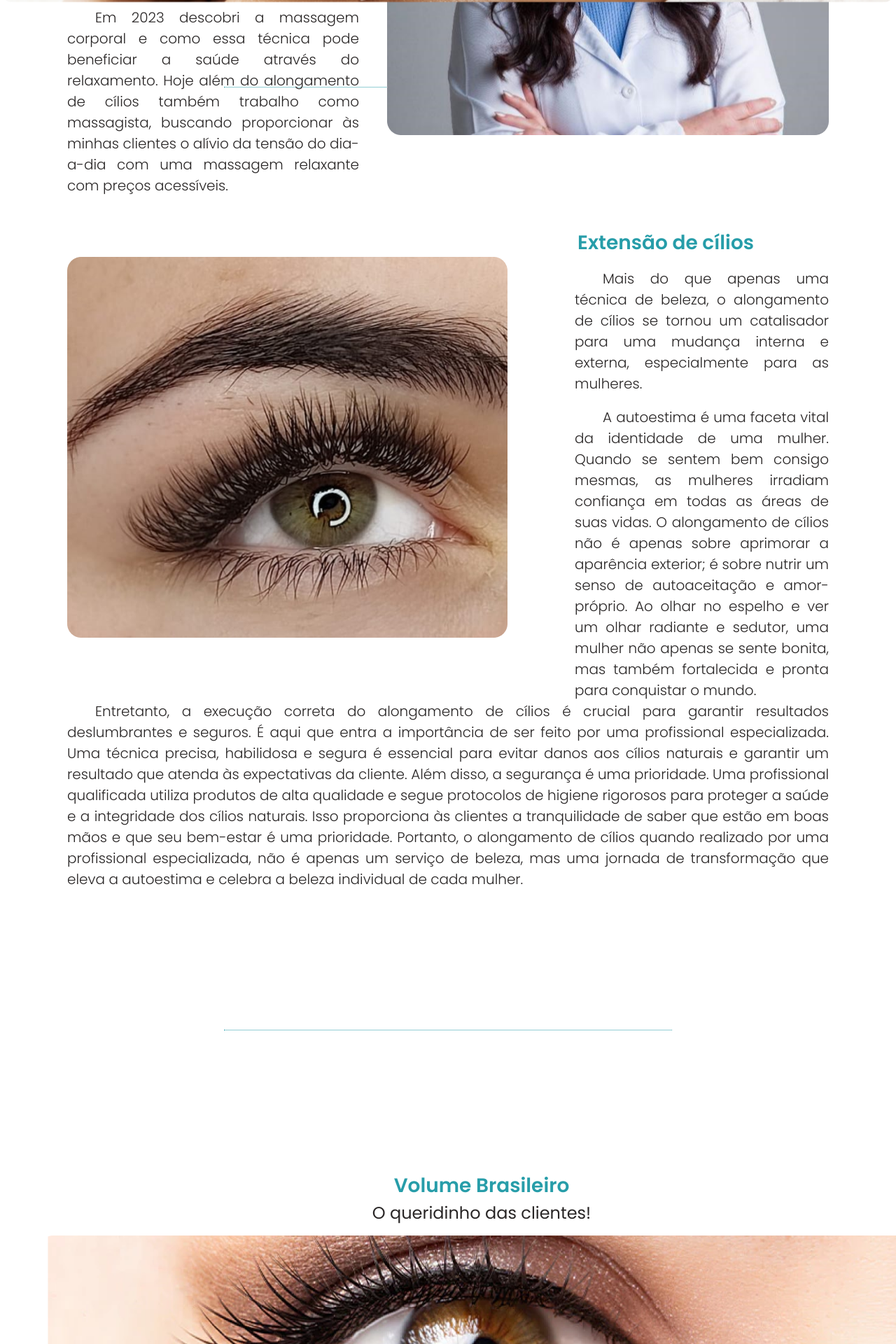
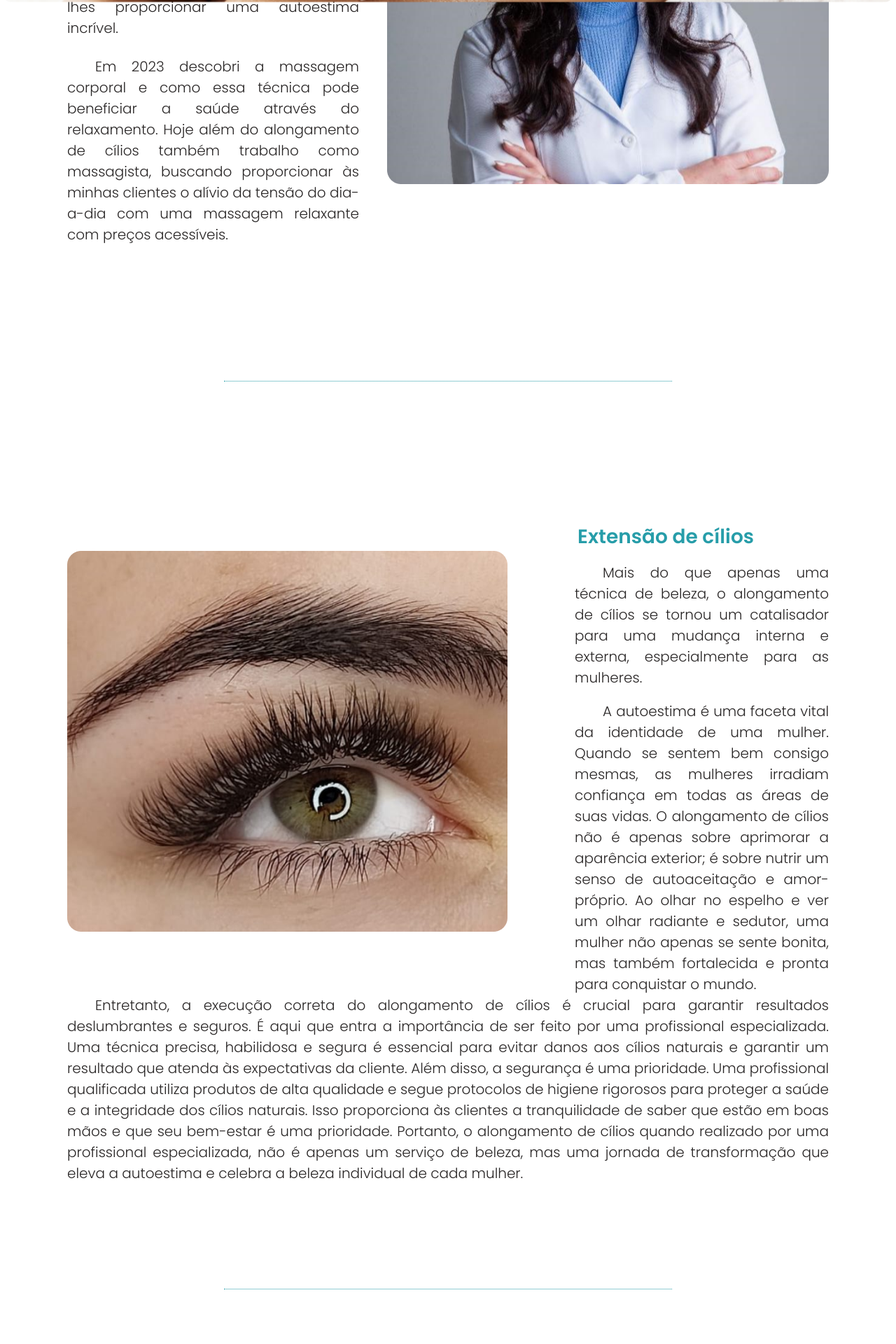
Before and after one commit to mfnzr/adricristina, a Vue app in the folder adricristina/: page / in a window 1280 px wide. Shown: the part 800-2720 px from the top of the page at 70% size. Built offline with nearby package versions, Linux system fonts and the light colour scheme.

Commit message:
component line created and removed from the Views, add in app

```diff
--- a/adricristina/src/App.vue
+++ b/adricristina/src/App.vue
@@ -7,9 +7,13 @@
       <main>
         <HomeView />
         <AboutView />
+        <Line />
         <ExtensaoCiliosView />
+        <Line />
         <BrasileiroView />
+        <Line />
         <MassagemCorporalView />
+        <Line />
         <ContatoView />
       </main>
     </div>
@@ -18,6 +22,7 @@
 </template>
 
 <script setup>
+import Line from './components/Line.vue';
 import Navbar from './components/Navbar.vue'
 import AboutView from './views/AboutView.vue';
 import BrasileiroView from './views/BrasileiroView.vue';
--- /dev/null
+++ b/adricristina/src/components/Line.vue
@@ -0,0 +1,19 @@
+<template>
+    <div class="line"></div>
+</template>
+
+<script>
+export default {
+    name: 'Line',
+}
+</script>
+
+<style>
+.line {
+  width: 50%;
+  height: 1px;
+  border-top: 1px dotted #279DA9;
+  align-items: center;
+  margin: 150px auto 100px auto;
+}
+</style>
--- a/adricristina/src/main.js
+++ b/adricristina/src/main.js
@@ -3,9 +3,12 @@ import './assets/main.css'
 import { createApp } from 'vue'
 import App from './App.vue'
 import router from './router'
+import Line from './components/Line.vue'
 
 const app = createApp(App)
 
 app.use(router)
 
 app.mount('#app')
+
+app.component('Line', Line)
--- a/adricristina/src/views/AboutView.vue
+++ b/adricristina/src/views/AboutView.vue
@@ -19,7 +19,6 @@
         <img src="../assets/adri.png" alt="Foto de Adriana Cristina" />
       </div>
     </div>
-    <div class="line"></div>
   </div>
 </template>
 
@@ -35,7 +34,7 @@ export default {
   align-items: center;
   justify-content: center;
   font-family: "Poppins", serif;
-  margin: 0 96px 0 96px;
+  margin: 70px 96px 0 96px;
 }
 
 
@@ -57,14 +56,6 @@ p {
   color: #292626;
 }
 
-.line {
-  width: 50%;
-  height: 1px;
-  border-top: 1px dotted #279DA9;
-  align-items: center;
-  margin: -200px auto 0 auto;
-}
-
 @media (min-width: 1024px) {
   .about {
     min-height: 100vh;
--- a/adricristina/src/views/BrasileiroView.vue
+++ b/adricristina/src/views/BrasileiroView.vue
@@ -20,10 +20,9 @@
             </p>
             <br>
             <br>
-            <p class="text">Saiba mais sobre os demais modelos de extensão de cílios clicando&nbsp;<a href="#"> aqui</a>.</p>
+            <p class="text">Saiba mais sobre os demais modelos de extensão de cílios clicando&nbsp;<a href="#">
+                    aqui</a>.</p>
         </div>
-
-        <div class="line"></div>
     </div>
 </template>
 
@@ -78,15 +77,6 @@ a {
     margin-bottom: 45px;
 }
 
-.line {
-    width: 50%;
-    height: 1px;
-    border-top: 1px dotted #279DA9;
-    align-items: center;
-    margin: 200px auto;
-}
-
-
 @media (min-width: 1024px) {
     .about {
         min-height: 100vh;
--- a/adricristina/src/views/ExtensaoCiliosView.vue
+++ b/adricristina/src/views/ExtensaoCiliosView.vue
@@ -6,17 +6,28 @@
       </div>
       <div class="content">
         <h1 class="title">Extensão de cílios</h1>
-          <p class="text">Mais do que apenas uma técnica de beleza, o alongamento de cílios se tornou um catalisador para uma mudança interna e externa, especialmente para as mulheres.</p>
+        <p class="text">Mais do que apenas uma técnica de beleza, o alongamento de cílios se tornou um catalisador para
+          uma mudança interna e externa, especialmente para as mulheres.</p>
         <br>
-          <p class="text"> A autoestima é uma faceta vital da identidade de uma mulher. Quando se sentem bem consigo mesmas, as mulheres irradiam confiança em todas as áreas de suas vidas. O alongamento de cílios não é apenas sobre aprimorar a aparência exterior; é sobre nutrir um senso de autoaceitação e amor-próprio. Ao olhar no espelho e ver um olhar radiante e sedutor, uma mulher não apenas se sente bonita, mas também fortalecida e pronta para conquistar o mundo.</p>
+        <p class="text"> A autoestima é uma faceta vital da identidade de uma mulher. Quando se sentem bem consigo
+          mesmas, as mulheres irradiam confiança em todas as áreas de suas vidas. O alongamento de cílios não é apenas
+          sobre aprimorar a aparência exterior; é sobre nutrir um senso de autoaceitação e amor-próprio. Ao olhar no
+          espelho e ver um olhar radiante e sedutor, uma mulher não apenas se sente bonita, mas também fortalecida e
+          pronta para conquistar o mundo.</p>
       </div>
     </div>
     <div>
-        <p class="text">   Entretanto, a execução correta do alongamento de cílios é crucial para garantir resultados deslumbrantes e seguros. É aqui que entra a importância de ser feito por uma profissional especializada. Uma técnica precisa, habilidosa e segura é essencial para evitar danos aos cílios naturais e garantir um resultado que atenda às expectativas da cliente.
-Além disso, a segurança é uma prioridade. Uma profissional qualificada utiliza produtos de alta qualidade e segue protocolos de higiene rigorosos para proteger a saúde e a integridade dos cílios naturais. Isso proporciona às clientes a tranquilidade de saber que estão em boas mãos e que seu bem-estar é uma prioridade.
-Portanto, o alongamento de cílios quando realizado por uma profissional especializada, não é apenas um serviço de beleza, mas uma jornada de transformação que eleva a autoestima e celebra a beleza individual de cada mulher.</p>
+      <p class="text"> Entretanto, a execução correta do alongamento de cílios é crucial para garantir resultados
+        deslumbrantes e seguros. É aqui que entra a importância de ser feito por uma profissional especializada. Uma
+        técnica precisa, habilidosa e segura é essencial para evitar danos aos cílios naturais e garantir um resultado
+        que atenda às expectativas da cliente.
+        Além disso, a segurança é uma prioridade. Uma profissional qualificada utiliza produtos de alta qualidade e
+        segue protocolos de higiene rigorosos para proteger a saúde e a integridade dos cílios naturais. Isso
+        proporciona às clientes a tranquilidade de saber que estão em boas mãos e que seu bem-estar é uma prioridade.
+        Portanto, o alongamento de cílios quando realizado por uma profissional especializada, não é apenas um serviço
+        de beleza, mas uma jornada de transformação que eleva a autoestima e celebra a beleza individual de cada mulher.
+      </p>
     </div>
-      <div class="line"></div>
   </div>
 </template>
 
@@ -58,15 +69,6 @@ Portanto, o alongamento de cílios quando realizado por uma profissional especia
   margin-bottom: 45px;
 }
 
-  .line {
-    width: 50%;
-    height: 1px;
-    border-top: 1px dotted #279DA9;
-    align-items: center;
-    margin: 200px auto;
-  }
-
-
 @media (min-width: 1024px) {
   .about {
     min-height: 100vh;
--- a/adricristina/src/views/MassagemCorporalView.vue
+++ b/adricristina/src/views/MassagemCorporalView.vue
@@ -31,17 +31,10 @@
       </ul>
     </div>
     <div>
-    <p class="more">Saiba mais sobre os demais tipos de massagem corporal clicando&nbsp;<a href="#">aqui</a>.</p>
-  </div>
-    <div class="line"></div>
+      <p class="more">Saiba mais sobre os demais tipos de massagem corporal clicando&nbsp;<a href="#">aqui</a>.</p>
+    </div>
   </div>
 </template>
-
-<script>
-export default {
-  name: 'AboutView',
-};
-</script>
 
 <style scoped>
 .container {
@@ -107,14 +100,6 @@ a {
   font-size: 20px;
 }
 
-.line {
-  width: 50%;
-  height: 1px;
-  border-top: 1px dotted #279DA9;
-  align-items: center;
-  margin: 200px auto;
-}
-
 
 @media (min-width: 1024px) {
   .about {
```
Lines whose indentation alone changed are shown as unchanged.
